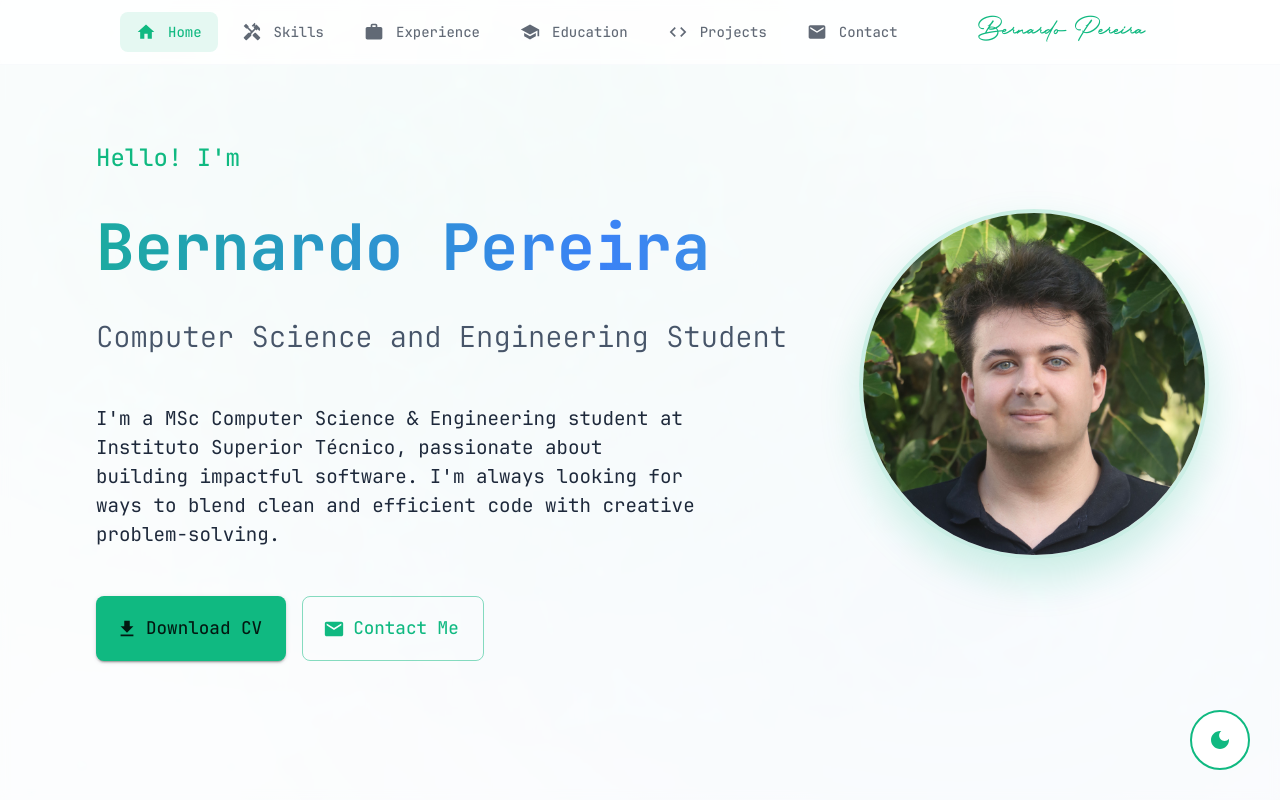
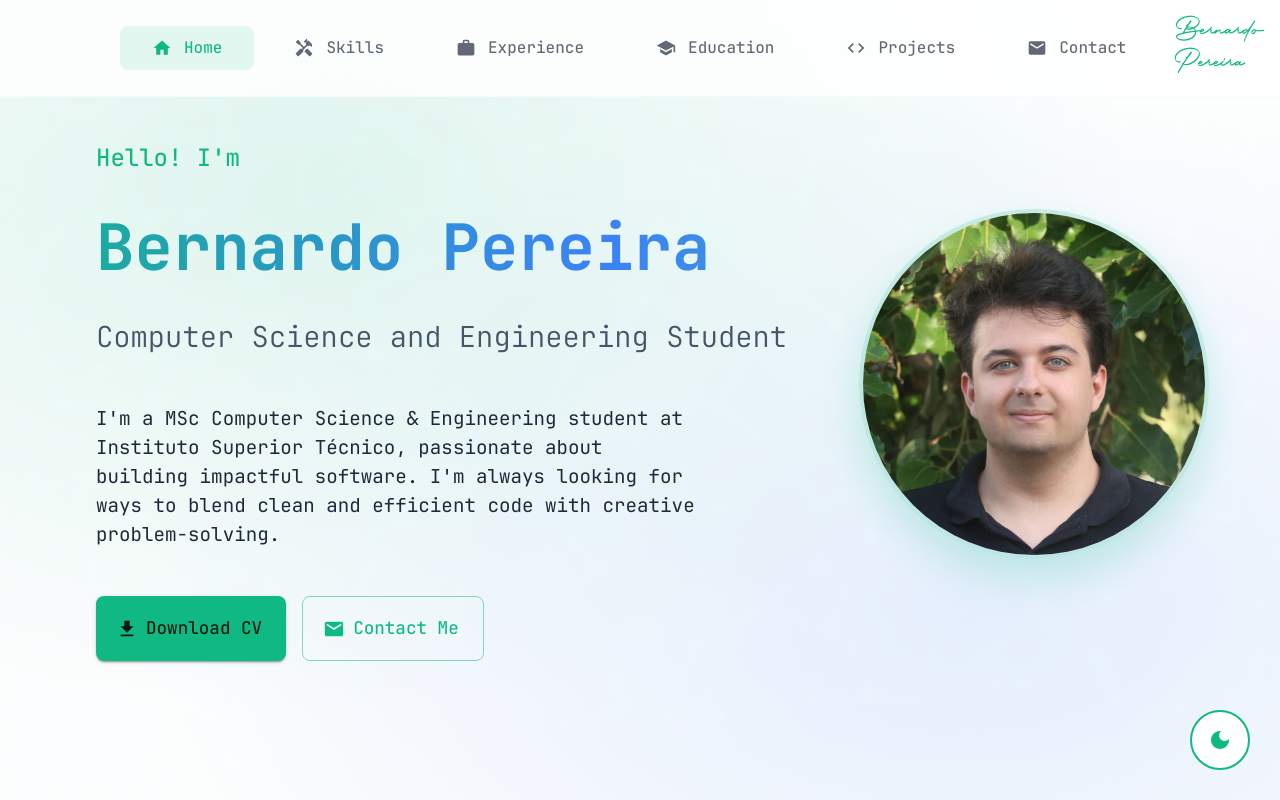
Before and after one commit to BernardoPe/bernardope.github.io, a React (Vite) app: page / in a window 1280 px wide. Shown: the top 800 px of the page. Built offline with nearby package versions, Linux system fonts and the light colour scheme.

Commit message:
Background and top nav layout improvements

```diff
--- a/src/components/Background/InteractiveBackground.tsx
+++ b/src/components/Background/InteractiveBackground.tsx
@@ -253,10 +253,9 @@ export const InteractiveBackground: React.FC = () => {
 
   const backgroundStyle = useMemo(
     () => `
-    radial-gradient(ellipse at 25% 25%, ${alpha(theme.palette.primary.main || '#10b981', 0.06)} 0%, transparent 60%),
-    radial-gradient(ellipse at 75% 75%, ${alpha(theme.palette.secondary.main || '#3b82f6', 0.06)} 0%, transparent 60%),
-    radial-gradient(ellipse at 50% 10%, ${alpha(theme.palette.primary.light || '#34d399', 0.04)} 0%, transparent 70%),
-    linear-gradient(135deg, transparent 0%, ${alpha(theme.palette.background?.default || '#000', 0.02)} 100%)
+    radial-gradient(ellipse at 25% 25%, ${alpha(theme.palette.primary.main || '#10b981', 0.32)} 0%, transparent 60%),
+    radial-gradient(ellipse at 75% 75%, ${alpha(theme.palette.secondary.main || '#3b82f6', 0.32)} 0%, transparent 60%),
+    linear-gradient(135deg, transparent 0%, ${alpha(theme.palette.background?.default || '#000', 0.32)} 100%)
   `,
     [theme.palette]
   );
--- a/src/components/Navigation/NavigationItem.tsx
+++ b/src/components/Navigation/NavigationItem.tsx
@@ -17,9 +17,10 @@ export const NavigationItem = React.memo<NavigationItemProps>(
         display: 'flex',
         alignItems: 'center',
         gap: SPACING.xs,
-        px: SPACING.md,
+        px: SPACING.xl,
         py: SPACING.sm,
         borderRadius: 2,
+        fontSize: '1rem',
         textTransform: 'none' as const,
         minWidth: 'auto',
         color: isActive ? theme.palette.primary.main : alpha(theme.palette.text.primary, 0.7),
```
